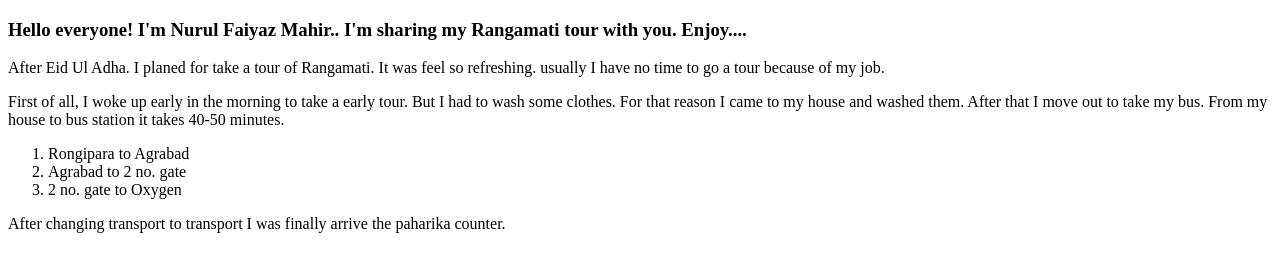
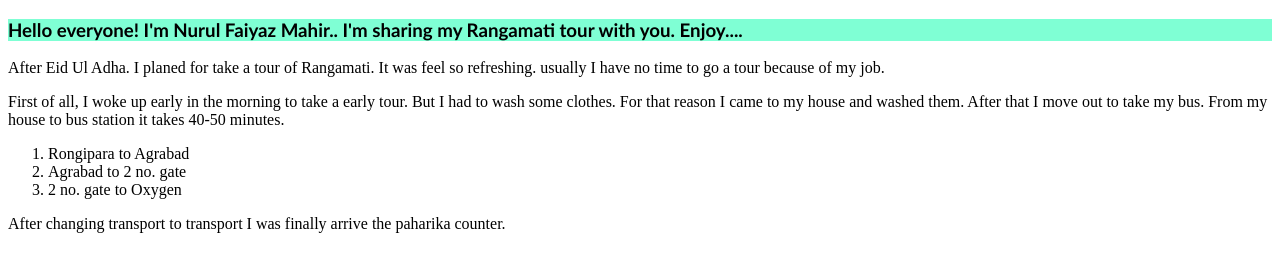
Before and after one commit to NurulFaiyaz/rangamati-blog, a plain HTML site: page index.html in a window 1280 px wide. Drawn offline with Linux system fonts and the light colour scheme.

Commit message:
added some style

```diff
--- a/index.html
+++ b/index.html
@@ -4,9 +4,10 @@
     <meta charset="UTF-8">
     <meta name="viewport" content="width=device-width, initial-scale=1.0">
     <title>Practice Github</title>
+    <link rel="stylesheet" href="styles/vlog.css">
 </head>
 <body>
-    <h3>Hello everyone! I'm Nurul Faiyaz Mahir.. I'm sharing my Rangamati tour with you. Enjoy....</h3>
+    <h3 class="vlogheading">Hello everyone! I'm Nurul Faiyaz Mahir.. I'm sharing my Rangamati tour with you. Enjoy....</h3>
 
     <div>
 <p> After Eid Ul Adha. I planed for take a tour of Rangamati. It was feel so refreshing. usually I have no time to go a tour because of my job.</p>
--- /dev/null
+++ b/styles/vlog.css
@@ -0,0 +1,4 @@
+.vlogheading{
+    background-color: aquamarine;
+    font-family: 'Gill Sans', 'Gill Sans MT', Calibri, 'Trebuchet MS', sans-serif;
+}
```
